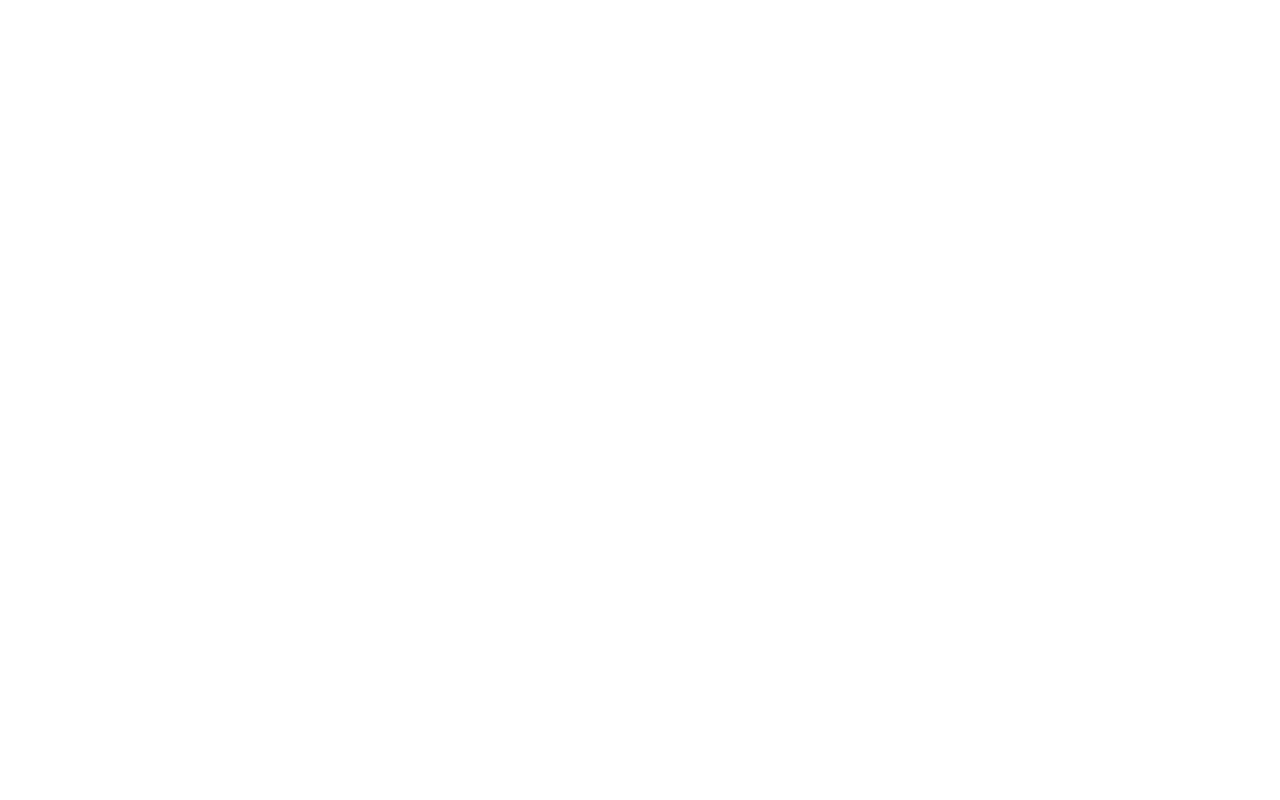
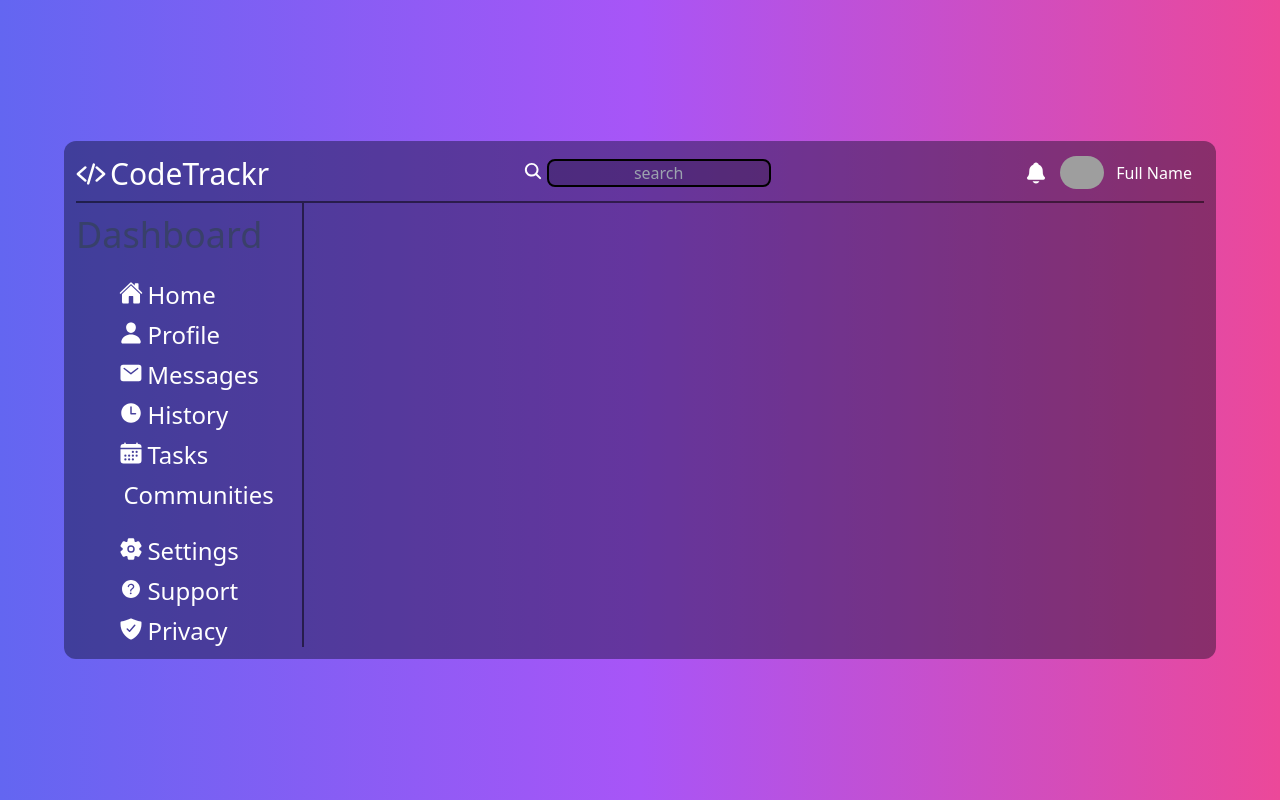
Before and after one commit to nicknanos/admin-dashboard, a plain HTML site: page index.html in a window 1280 px wide. Drawn offline with nearby package versions, Linux system fonts and the light colour scheme; grey boxes are pictures that could not be loaded.

Commit message:
Add header and sidebar

```diff
--- a/index.html
+++ b/index.html
@@ -7,7 +7,50 @@
     <link href="/dist/output.css" rel="stylesheet">
     <title>Admin Dashboard</title>
 </head>
-<body>
+<body class="h-screen">
+    <div class="bg-gradient-to-r from-indigo-500 via-purple-500 to-pink-500 h-full flex justify-center items-center">
+        <div class="w-full bg-slate-950/40 m-16 p-3 rounded-xl grid grid-cols-dashCol grid-rows-dashRow text-white">
+            <!--Header-->
+            <div class="w-full col-span-full flex justify-center items-center border-b-2 border-black/50 pb-2">
+                <ion-icon class="text-3xl mt-0.5 mr-1" name="code-slash"></ion-icon>
+                <p class="mr-auto text-3xl mt-0.5">CodeTrackr</p>
+                <div class="flex gap-1 mr-auto">
+                    <ion-icon class="mt-0.5 text-xl" name="search"></ion-icon>
+                    <input class="bg-black/20 border-black border-2 rounded-lg focus:w-96 w-56 focus:duration-500 duration-500 text-center" type="text" name="search" id="search" placeholder="search">
+                </div>
+                <ion-icon class="text-2xl" name="notifications"></ion-icon>
+                <img class="w-11 rounded-full mx-3" src="https://xsgames.co/randomusers/avatar.php?g=pixel" alt="avatar">
+                <p class="mr-3">Full Name</p>
+            </div>
+            <!--Sidebar-->
+            <div class="flex flex-col justify-center items-center gap-6 px-4 text-left text-2xl border-r-2 border-black/50">
+                <h3 class="text-4xl text-slate-700/70 mt-3 -ml-10">Dashboard</h3>
+                <ul class="w-4/5 flex flex-col justify-center items-center gap-2">
+                    <li><ion-icon name="home"></ion-icon>Home</li>
+                    <li><ion-icon name="person"></ion-icon>Profile</li>
+                    <li><ion-icon name="mail"></ion-icon>Messages</li>
+                    <li><ion-icon name="time"></ion-icon>History</li>
+                    <li><ion-icon name="calendar"></ion-icon>Tasks</li>
+                    <li><ion-icon name="people"></ion-icon>Communities</li>
+                </ul>
+                <ul class="w-4/5 flex flex-col justify-center items-center gap-2">
+                    <li><ion-icon name="settings"></ion-icon>Settings</li>
+                    <li><ion-icon name="help-circle"></ion-icon>Support</li>
+                    <li><ion-icon name="shield-checkmark"></ion-icon>Privacy</li>
+                </ul>
+            </div>
+            <!--Main Content-->
+            <div class="flex flex-col">
+                <nav class="sticky ">
 
+                </nav>
+                <div class="grid grid-cols-mainCol grid-rows-2 gap-y-3">
+
+                </div>
+            </div>
+        </div>
+    </div>
+    <script type="module" src="https://unpkg.com/ionicons@7.1.0/dist/ionicons/ionicons.esm.js"></script>
+    <script nomodule src="https://unpkg.com/ionicons@7.1.0/dist/ionicons/ionicons.js"></script>
 </body>
 </html>
--- a/src/input.css
+++ b/src/input.css
@@ -1,3 +1,22 @@
 @tailwind base;
 @tailwind components;
 @tailwind utilities;
+
+@layer components {
+    ul > li {
+        @apply flex;
+        @apply flex-nowrap;
+        @apply w-full;
+        @apply px-2;
+        @apply rounded-md;
+        @apply hover:bg-slate-950/60;
+        @apply hover:py-2;
+        @apply duration-200;
+        @apply cursor-pointer;
+    }
+
+    li > ion-icon {
+        @apply mt-0.5;
+        @apply mr-1;
+    }
+}
--- a/tailwind.config.js
+++ b/tailwind.config.js
@@ -2,7 +2,16 @@
 module.exports = {
   content: ["./**/*.{html,js}"],
   theme: {
-    extend: {},
+    extend: {
+      gridTemplateColumns: {
+        // Simple 16 column grid
+        'dashCol': '2fr 8fr',
+        'mainCol': '8fr 2fr'
+      },
+      gridTemplateRows: {
+        'dashRow': '1fr 9fr',
+      }
+    },
   },
   plugins: [],
 }
```
Also changed, not shown: dist/output.css.
